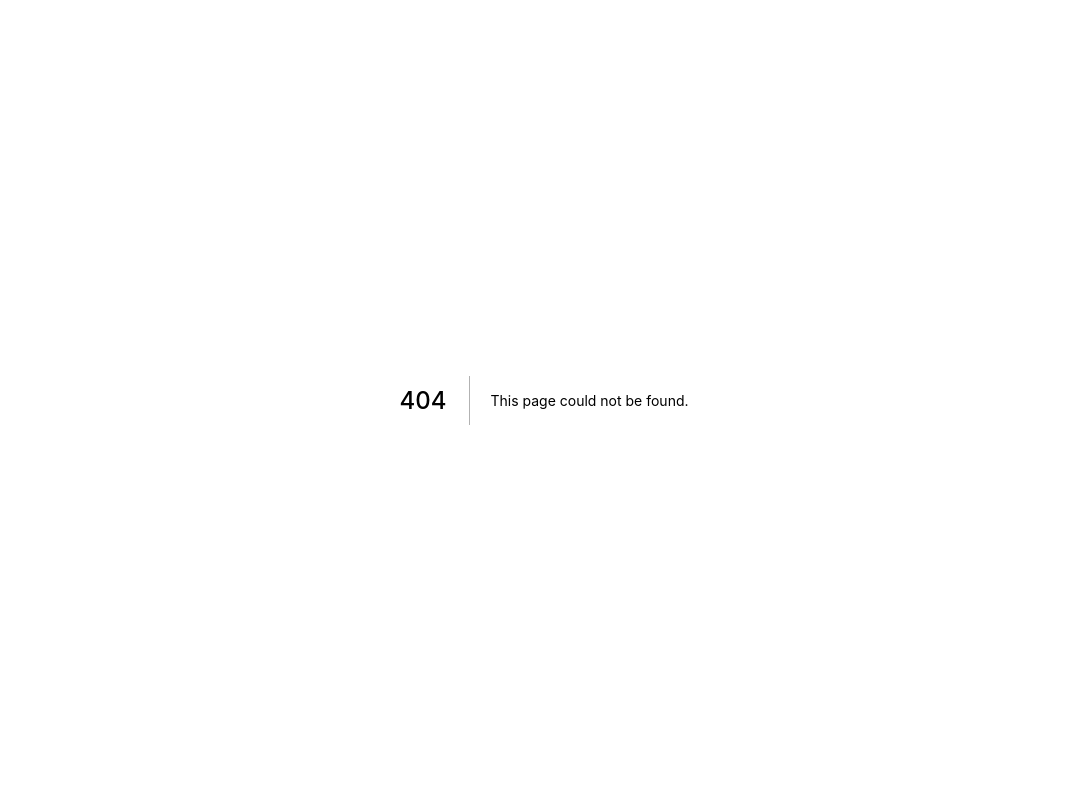
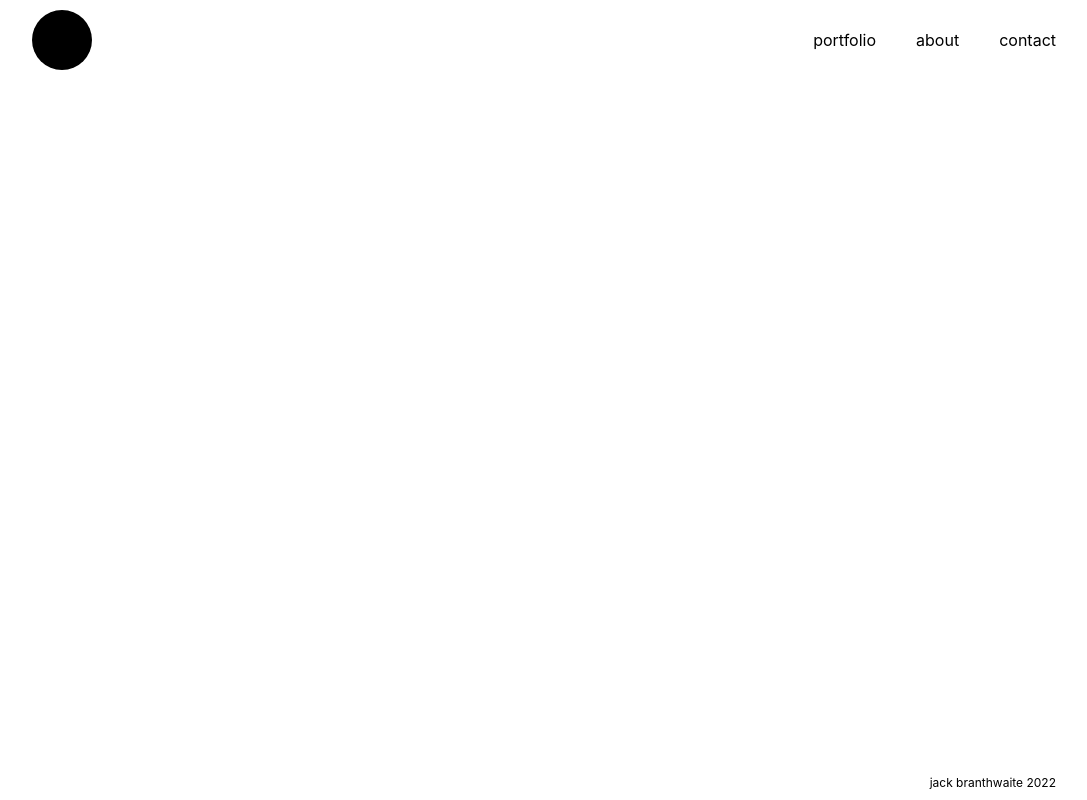
Before and after one commit to jackbranthwaite/next-next, a Next.js app: page /about in a window 1280 px wide. Before the commit this address had no page. Shown: the whole page, without its empty margins (96-1183 px from the left). Built offline with nearby package versions, Linux system fonts and the light colour scheme.

Commit message:
Basic page layout

```diff
--- a/components/header/Header.js
+++ b/components/header/Header.js
@@ -2,9 +2,12 @@ import React, { useState, useEffect } from "react";
 import MobileMenu from "./mobile-menu/MobileMenu";
 import s from "./Header.module.scss";
 import DesktopMenu from "./desktop-menu/DesktopMenu";
+import { useRouter } from "next/router";
+import Link from "next/link";
 
 const Header = () => {
   const [width, setWidth] = useState();
+  const router = useRouter();
 
   useEffect(() => {
     setWidth(window.innerWidth);
@@ -19,6 +22,13 @@ const Header = () => {
 
   return (
     <div className={s.HeaderContainer}>
+      {router.pathname !== "/" && (
+        <Link href={"/"}>
+          <a>
+            <div className={s.LogoContainer}></div>
+          </a>
+        </Link>
+      )}
       {width < 720 && <MobileMenu />}
       {width > 720 && <DesktopMenu />}
     </div>
--- a/components/header/Header.module.scss
+++ b/components/header/Header.module.scss
@@ -7,10 +7,14 @@
   margin-right: auto;
   width: 80vw;
   height: 80px;
+  position: relative;
 }
 .LogoContainer {
   height: 60px;
   width: 60px;
   border-radius: 30px;
   background-color: #000;
+  position: absolute;
+  left: 0;
+  top: 10px;
 }
--- a/pages/_app.js
+++ b/pages/_app.js
@@ -1,7 +1,15 @@
 import "../styles/globals.scss";
+import Header from "../components/header/Header";
+import Footer from "../components/footer/Footer";
 
 function MyApp({ Component, pageProps }) {
-  return <Component {...pageProps} />;
+  return (
+    <>
+      <Header />
+      <Component {...pageProps} />
+      <Footer />
+    </>
+  );
 }
 
 export default MyApp;
--- /dev/null
+++ b/pages/about.js
@@ -0,0 +1,7 @@
+import React from "react";
+
+const About = () => {
+  return <div></div>;
+};
+
+export default About;
--- a/pages/index.js
+++ b/pages/index.js
@@ -5,9 +5,7 @@ import s from "../styles/Home.module.scss";
 export default function Home() {
   return (
     <div>
-      <Header />
       <div className={s.HomePageContent}></div>
-      <Footer />
     </div>
   );
 }
```
Also changed, not shown: pages/contact.js (added, +7 -0 lines), pages/portfolio.js (added, +7 -0 lines).
